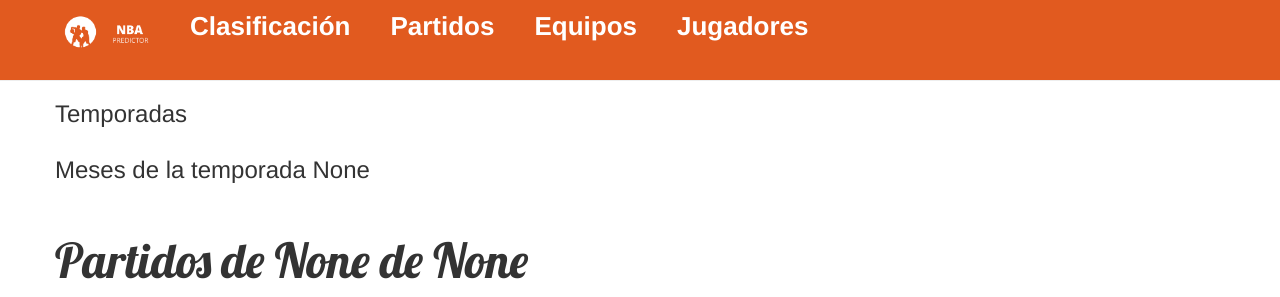
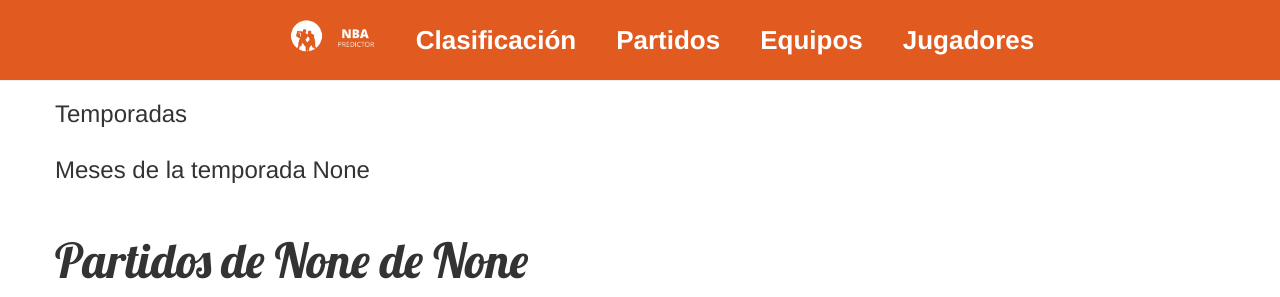
Before and after one commit to jesvazarg/NBAWebPredictor, a Django app: page /game/list in a window 1280 px wide. Shown: the top 297 px of the page. Run offline with Django 4.2, Linux system fonts and the light colour scheme; data that the repository does not hold is empty; some libraries are stand-ins or nearby versions.

Commit message:
Update nba.css

```diff
--- a/nba/static/css/nba.css
+++ b/nba/static/css/nba.css
@@ -32,6 +32,12 @@
     width: 100%;
     height: 10vh;
     margin: auto;
+}
+
+.align-center{
+    display: flex;
+    justify-content: center;
+    align-items: center;
 }
 
 .main-title {
```
